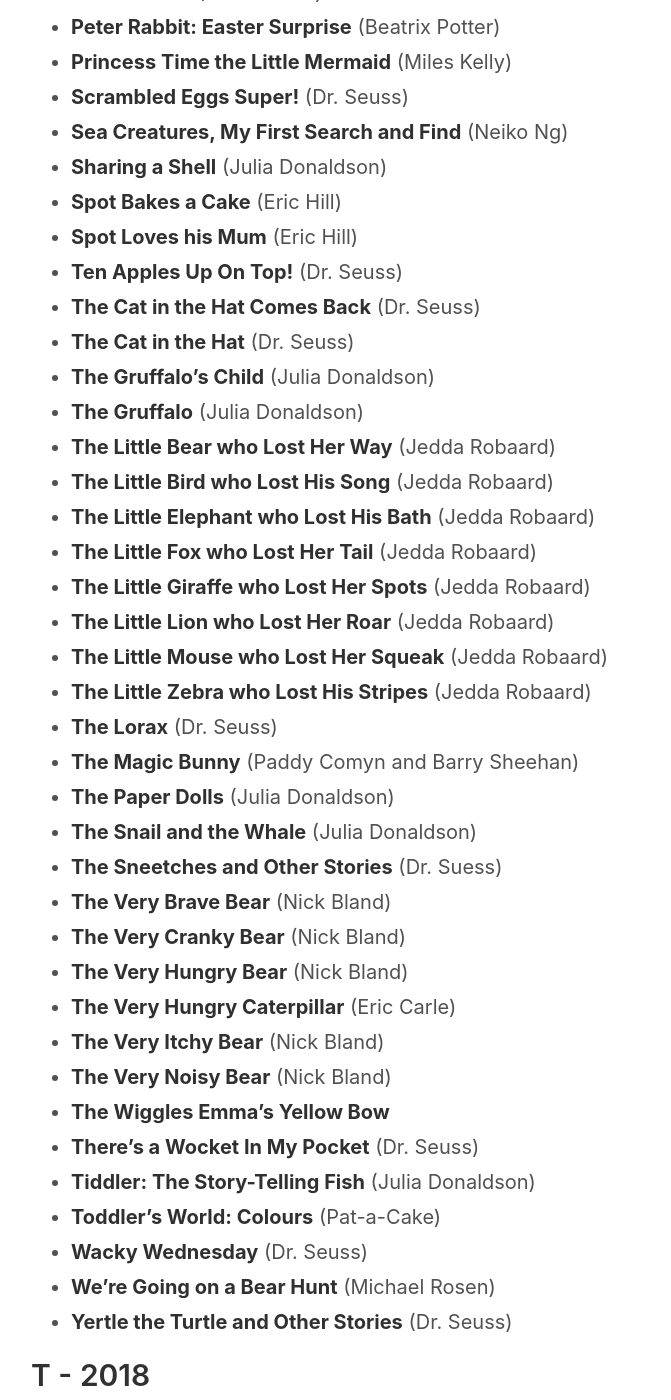
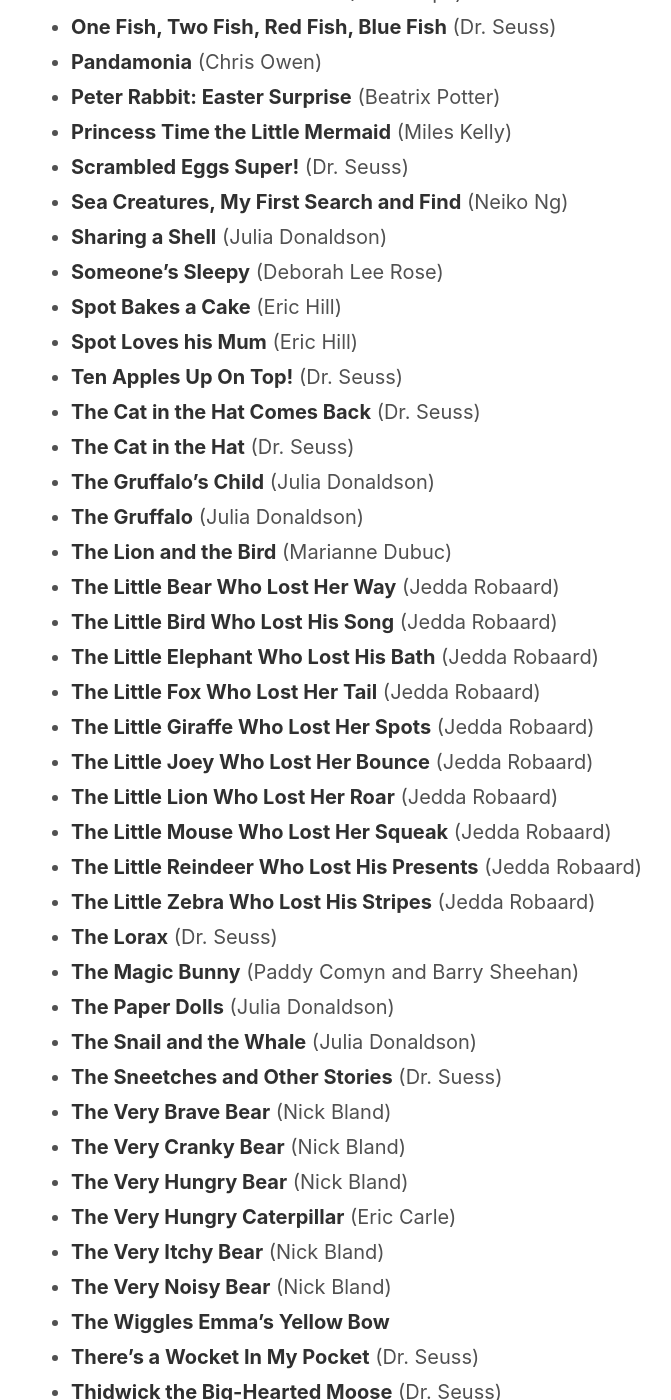
Before and after one commit to teejayen/teejayen.github.io, a Jekyll site: the page built from kidsbooks.md, in a window 1280 px wide and 1400 px high, scrolled down 1382 px. Shown: the whole window, without its empty margins (259-930 px from the left). Built offline with Jekyll 4.4.1, drawn with Linux system fonts in a browser that asks for light colours; some of the changed text lies outside the part shown.

Commit message:
continually impressed by just how many books we are getting through!

```diff
--- a/kidsbooks.md
+++ b/kidsbooks.md
@@ -40,6 +42,7 @@ I've started logging books from 2018-06-15 onwards to track just how many we can
 - **Scrambled Eggs Super!** (Dr. Seuss)
 - **Sea Creatures, My First Search and Find** (Neiko Ng)
 - **Sharing a Shell** (Julia Donaldson)
+- **Someone's Sleepy** (Deborah Lee Rose)
 - **Spot Bakes a Cake** (Eric Hill)
 - **Spot Loves his Mum** (Eric Hill)
 - **Ten Apples Up On Top!** (Dr. Seuss)
@@ -47,14 +50,17 @@ I've started logging books from 2018-06-15 onwards to track just how many we can
 - **The Cat in the Hat** (Dr. Seuss)
 - **The Gruffalo's Child** (Julia Donaldson)
 - **The Gruffalo** (Julia Donaldson)
-- **The Little Bear who Lost Her Way** (Jedda Robaard)
-- **The Little Bird who Lost His Song** (Jedda Robaard)
-- **The Little Elephant who Lost His Bath** (Jedda Robaard)
-- **The Little Fox who Lost Her Tail** (Jedda Robaard)
-- **The Little Giraffe who Lost Her Spots** (Jedda Robaard)
-- **The Little Lion who Lost Her Roar** (Jedda Robaard)
-- **The Little Mouse who Lost Her Squeak** (Jedda Robaard)
-- **The Little Zebra who Lost His Stripes** (Jedda Robaard)
+- **The Lion and the Bird** (Marianne Dubuc)
+- **The Little Bear Who Lost Her Way** (Jedda Robaard)
+- **The Little Bird Who Lost His Song** (Jedda Robaard)
+- **The Little Elephant Who Lost His Bath** (Jedda Robaard)
+- **The Little Fox Who Lost Her Tail** (Jedda Robaard)
+- **The Little Giraffe Who Lost Her Spots** (Jedda Robaard)
+- **The Little Joey Who Lost Her Bounce** (Jedda Robaard)
+- **The Little Lion Who Lost Her Roar** (Jedda Robaard)
+- **The Little Mouse Who Lost Her Squeak** (Jedda Robaard)
+- **The Little Reindeer Who Lost His Presents** (Jedda Robaard)
+- **The Little Zebra Who Lost His Stripes** (Jedda Robaard)
 - **The Lorax** (Dr. Seuss)
 - **The Magic Bunny** (Paddy Comyn and Barry Sheehan)
 - **The Paper Dolls** (Julia Donaldson)
@@ -68,6 +74,7 @@ I've started logging books from 2018-06-15 onwards to track just how many we can
 - **The Very Noisy Bear** (Nick Bland)
 - **The Wiggles Emma's Yellow Bow**
 - **There's a Wocket In My Pocket** (Dr. Seuss)
+- **Thidwick the Big-Hearted Moose** (Dr. Seuss)
 - **Tiddler: The Story-Telling Fish** (Julia Donaldson)
 - **Toddler's World: Colours** (Pat-a-Cake)
 - **Wacky Wednesday** (Dr. Seuss)
@@ -79,11 +86,13 @@ I've started logging books from 2018-06-15 onwards to track just how many we can
 - **Baby Touch and Feel: Animals**
 - **Clementine's Walk** (Annie White)
 - **First 100 Animals** (Roger Priddy)
+- **I See** (Helen Oxenbury)
 - **My Daddy (Peppa Pig)**
 - **My Mummy (Peppa Pig)**
 - **Spot Loves His Dad** (Eric Hill)
 - **Statistical Physics for Babies** (Chris Ferrie)
 - **That's Not My Puppy** (Fiona Watt)
+- **The Little Book of Possum Magic** (Mem Fox)
 - **The Ten Silver Coins** (Nick Butterworth and Mick Inkpen)
 - **The Wonky Donkey** (Craig Smith)
 - **Thelma the Unicorn** (Aaron Blabey)
```
Also changed, not shown: other parts of kidsbooks.md (+2 -0 lines), books.md (+4 -2 lines).
